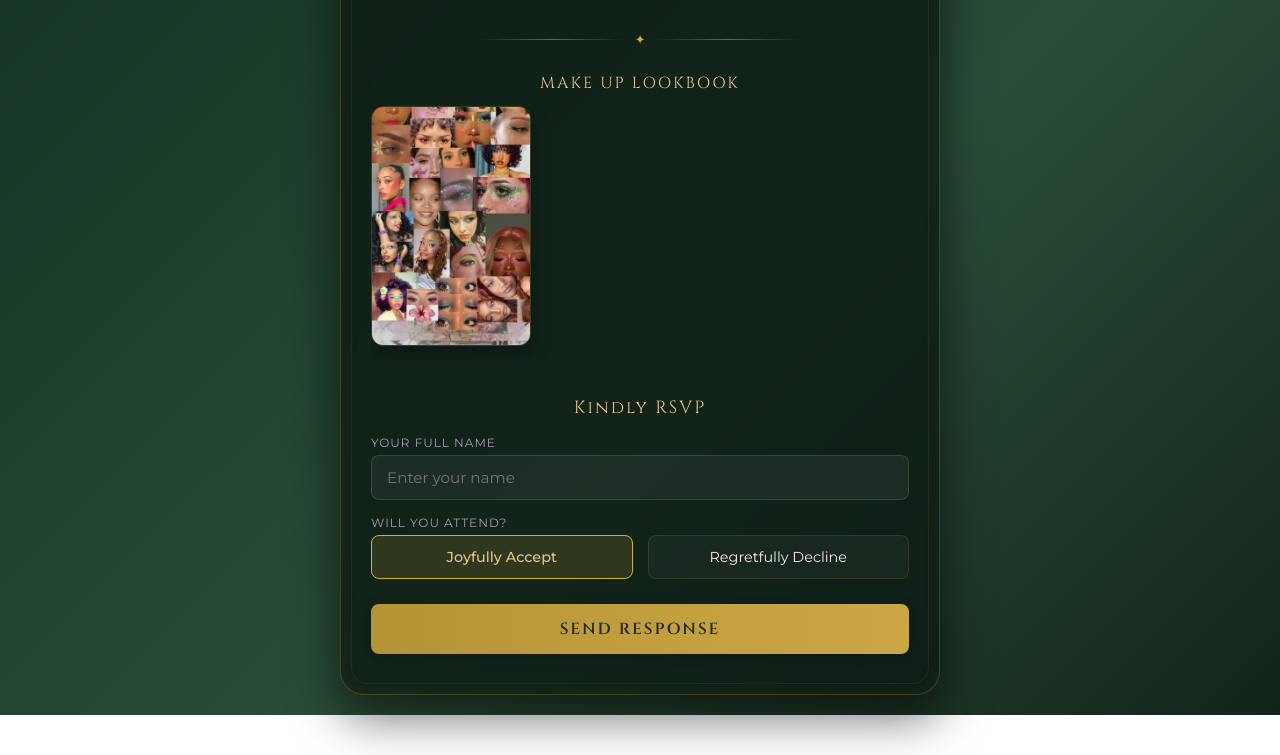
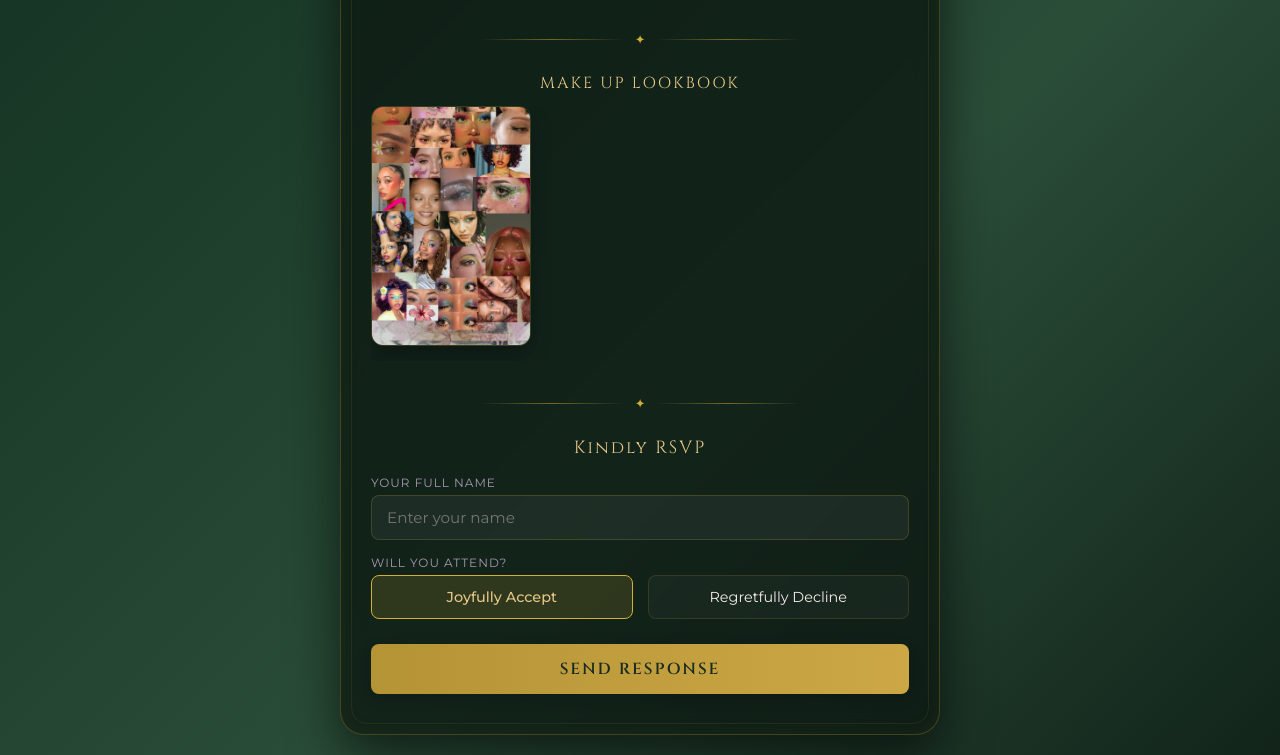
Before and after one commit to jaysonmaleya-cyber/Jewel, a plain HTML site: page index.html in a window 1280 px wide. Shown: the part 1053-1808 px from the top of the page. Before the commit the page ends 1768 px from the top, so only its background shows below. Drawn offline with Linux system fonts and the light colour scheme.

Commit message:
Update index.html

```diff
--- a/index.html
+++ b/index.html
@@ -485,11 +485,18 @@
             <div class="diamond">✦</div>
             <div class="line"></div>
         </div>
+
          <p class="gallery-title">Make Up Lookbook</p>
         <div class="gallery-wrapper">
              <div class="gallery-item">
                 <img src="pic10.jpeg" alt="Look 2">
             </div>
+        </div>
+
+         <div class="divider">
+            <div class="line"></div>
+            <div class="diamond">✦</div>
+            <div class="line"></div>
         </div>
 
         <form class="rsvp-form" action="https://formspree.io/f/mqejzdwr" method="POST">
```
